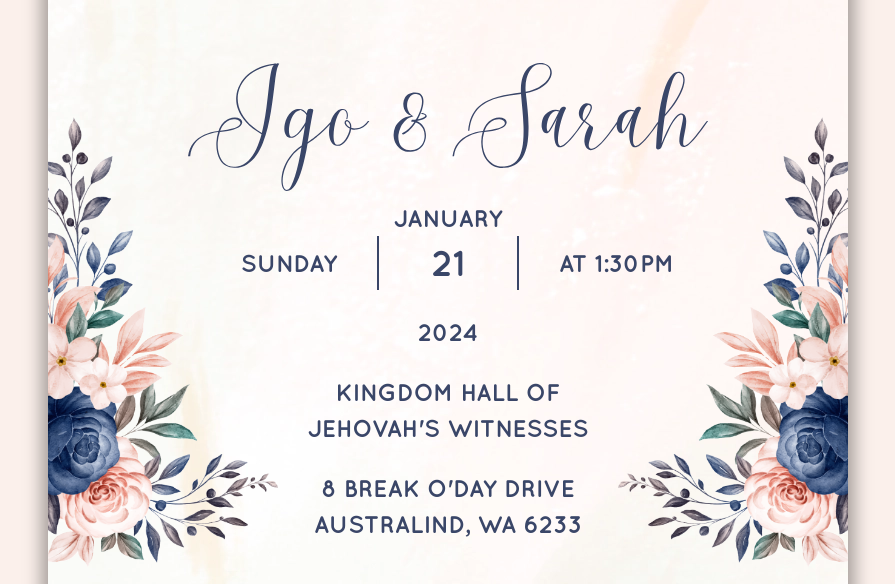
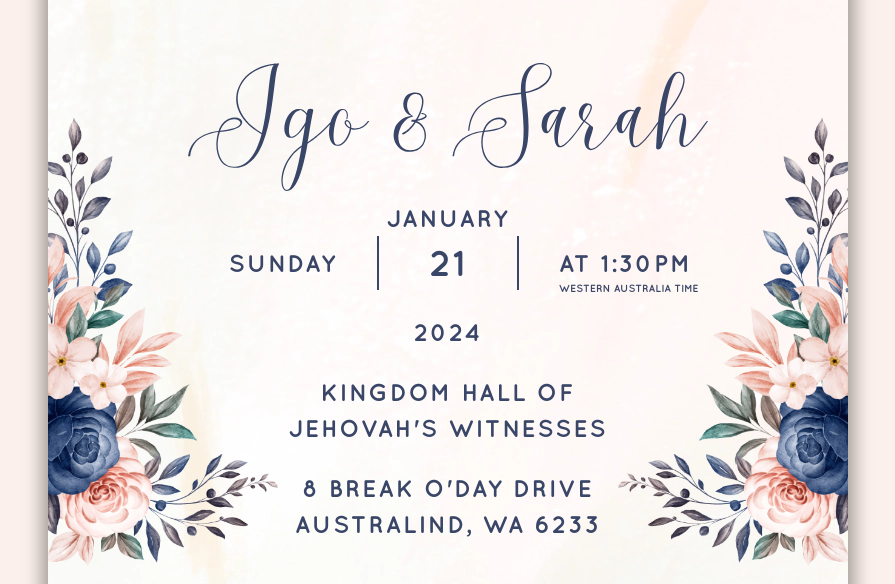
Before and after one commit to jaydee-li/igo-sarah, a website built with Vite: page index.html in a window 1280 px wide. Shown: the part 728-1312 px from the top of the page, without its empty margins (192-1087 px from the left). Built offline with nearby package versions, Linux system fonts and the light colour scheme.

Commit message:
Adusted Timezone
Adjusted Time for Timor in Tetun, and added TimeZone info for English

```diff
--- a/index.html
+++ b/index.html
@@ -25,7 +25,7 @@
         <div class="line-up">
           <p class="line-up-left">Sunday</p>
           <span id="date21">21</span>
-          <p class="line-up-right">at 1:30pm</p>
+          <p class="line-up-right" id="timezone">at 1:30pm</p>
         </div>
         <p>2024</p>
       </div>
--- a/style.scss
+++ b/style.scss
@@ -136,6 +136,7 @@
   position: relative;
   overflow: hidden;
   padding-bottom: 4rem;
+  letter-spacing: 2px;
 
   div {
     margin-bottom: 1.5rem;
@@ -215,3 +216,17 @@
 .line-up-right {
   text-align: start;
 }
+
+#timezone {
+  position: relative;
+}
+
+#timezone::after {
+  content: "Western Australia Time";
+  position: absolute;
+  left: 0;
+  bottom: 0;
+  font-size: clamp(0.45rem, 0.4rem + 0.45vw, 0.65rem);
+  letter-spacing: normal;
+  transform: translateY(100%);
+}
```
Also changed, not shown: tetun.html (+1 -1 lines).
